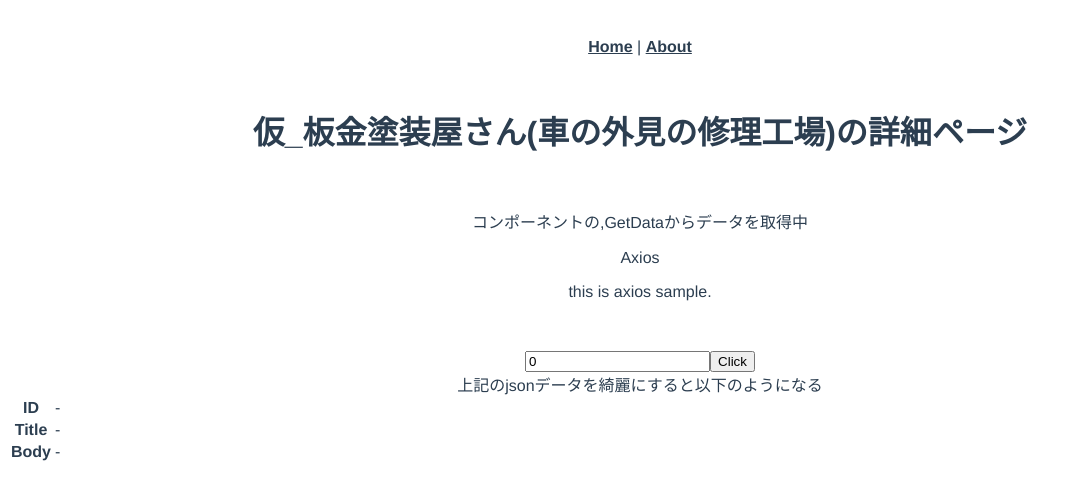
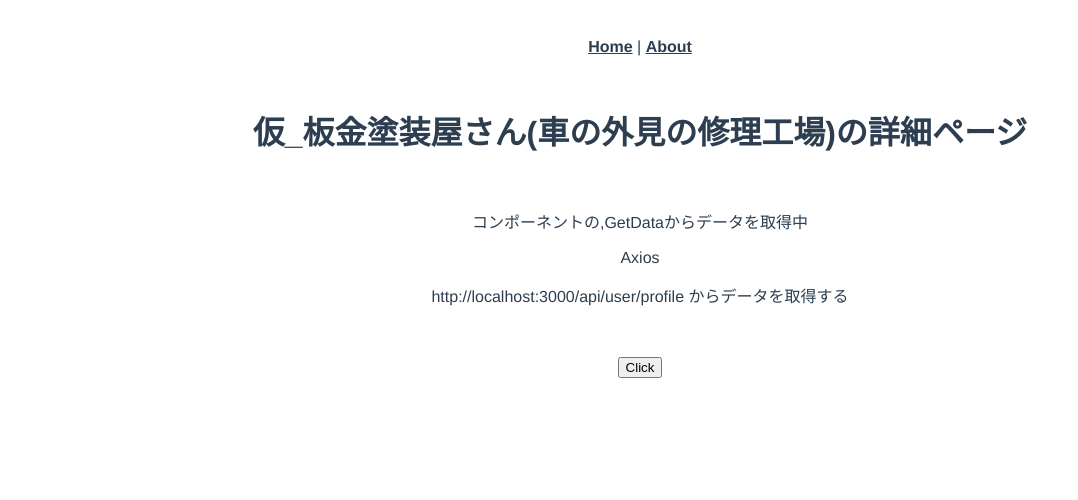
Before and after one commit to East6/repair_CarAppearance, a Vue app in the folder front/: page /#/Detail_repair_CarApperance in a window 1280 px wide. Shown: the top 500 px of the page, without its empty margins (0-1078 px from the left). Built offline with nearby package versions, Linux system fonts and the light colour scheme.

Commit message:
Vue.js(Axiosを使ってjsonデータを取得)で，RailsのAPI(httpレスポンスで，Josnデータを返す)からデータを取得しデータを表示することができた

```diff
--- a/front/src/components/GetData.vue
+++ b/front/src/components/GetData.vue
@@ -9,15 +9,18 @@
       <p>{{data.json_data}}</p>
 
       <div class="formgroup">
-        <input type="number" v-model="data.id" /><!--v-modelの中に入れたのを引き継いで，doClickの処理ができるっぽい-->
+        <!--
+        <input type="number" v-model="data.id" />--> <!--v-modelの中に入れたのを引き継いで，doClickの処理ができるっぽい-->
         <button @click="doClick">Click</button>
       </div>
 
+
+      <!--
       上記のjsonデータを綺麗にすると以下のようになる<br>
       <table>
         <tr>
           <th>ID</th>
-          <td>{{data.json_data ? data.json_data.id : "-"}} </td><!--何この書き方?!-->
+          <td>{{data.json_data ? data.json_data.id : "-"}} </td>
         </tr>
 
         <tr>
@@ -32,7 +35,7 @@
 
 
       </table>
-
+      -->
 
     </p>
   </div>
@@ -42,14 +45,14 @@
   import axios from "axios"
   import { reactive, onMounted } from "vue"
 
-  const url = "https://jsonplaceholder.typicode.com/posts/"
+  const url = "http://localhost:3000/api/user/profile "
 
   export default{
     setup(props){
       //data変数?にそれぞれ値を入れている(data.titleは「Axios」が表示)
       const data = reactive({
         title:"Axios",
-        message:"this is axios sample.",
+        message:"http://localhost:3000/api/user/profile からデータを取得する",
         id:0,
         json_data: null,
       })
@@ -59,7 +62,7 @@
         //getでカッコ内のデータを受け取った後に，thenを呼び出す(=>の後の内容が実行)らしい...
         //axiosでデータを受け取ると，json形式の場合，オブジェクトに変換してくれるらしい...
         /// data.json_data というオブジェクトの考え方????
-        axios.get(url + data.id).then((result)=> {
+        axios.get(url).then((result)=> {
           console.log(result.data)
           data.json_data = result.data
         }).catch((error)=> {//HTTPレスポンスとして，404 エラーコードが,帰ってくると，catch文の中が実行される
```
